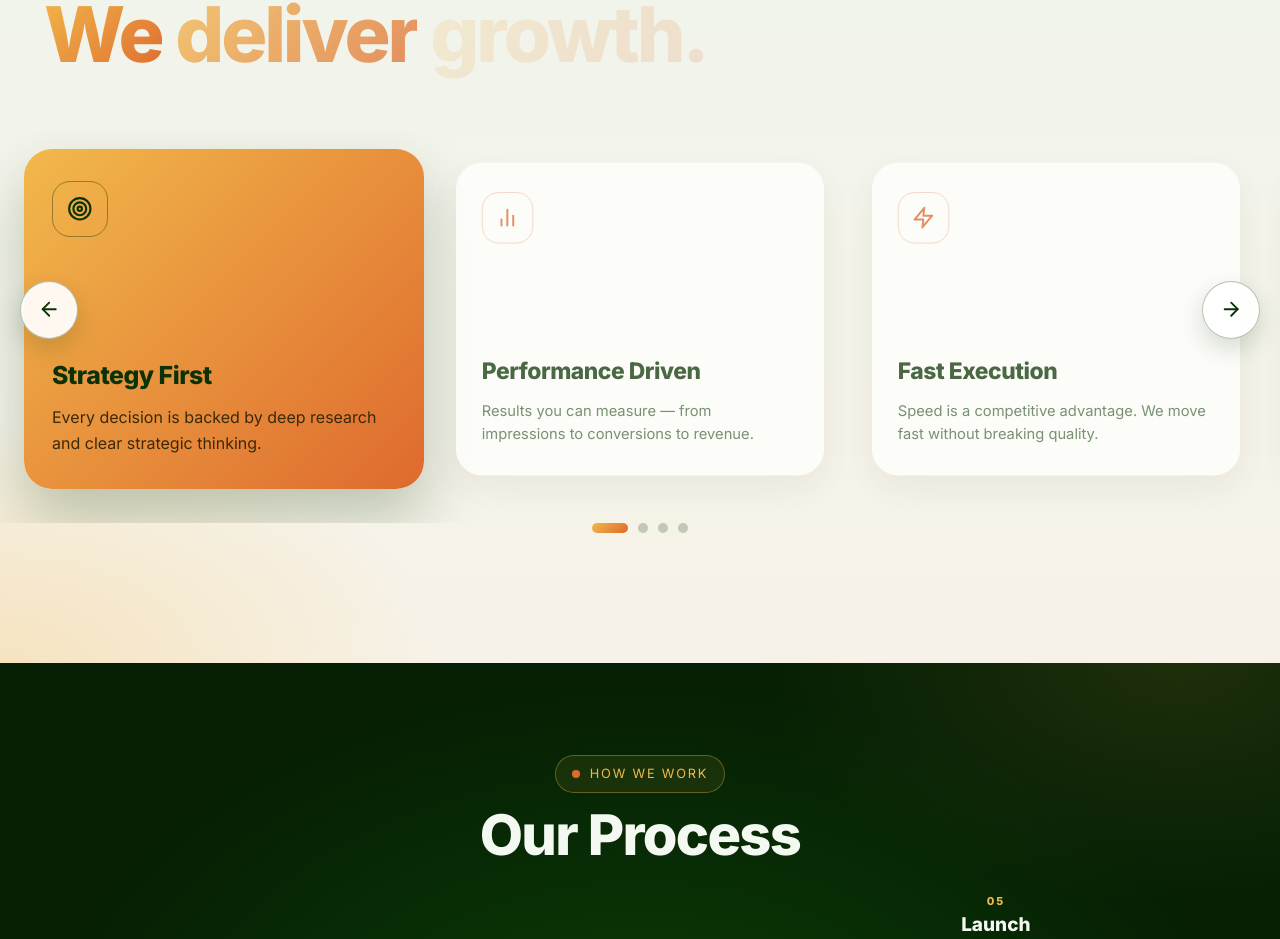
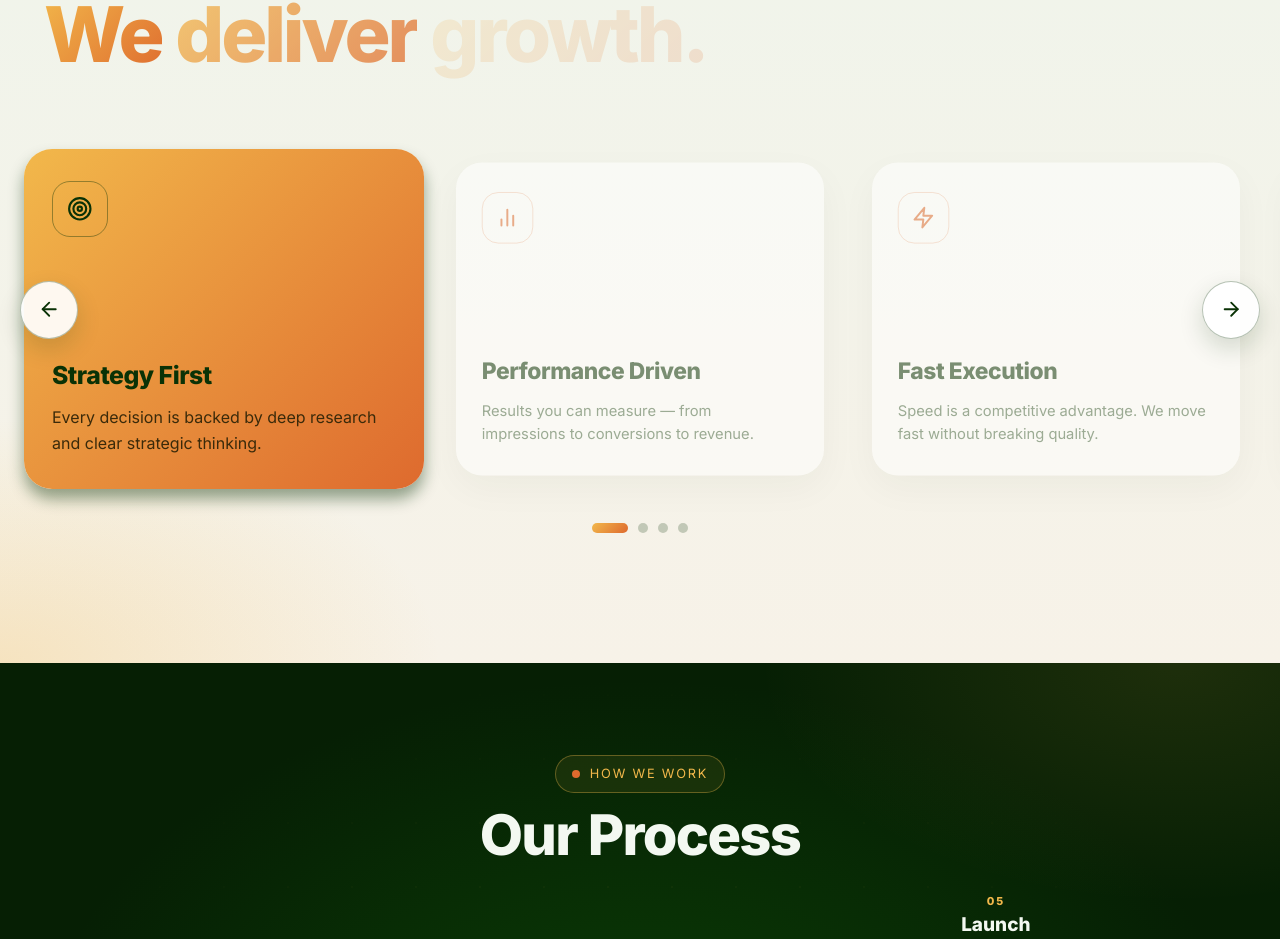
Before and after one commit to alinouh1/website-growthstationco, a Next.js app: page /website-growthstationco/ in a window 1280 px wide. Shown: the part 5146-6085 px from the top of the page. Built offline with nearby package versions, Linux system fonts and the light colour scheme; no server answers.

Commit message:
edit why card opacity

```diff
--- a/src/app/_home/WhyCards.module.css
+++ b/src/app/_home/WhyCards.module.css
@@ -1,25 +1,169 @@
-.stage{--cw:clamp(280px,76vw,400px);position:relative;width:100vw;margin:56px 0 0 calc(50% - 50vw)}
-.rail{display:flex;gap:16px;padding:18px calc((100vw - var(--cw)) / 2) 34px;overflow-x:auto;scroll-snap-type:x mandatory;overscroll-behavior-x:contain;scrollbar-width:none}
-.rail::-webkit-scrollbar{display:none}
-@media(hover:hover){.rail{cursor:grab}}
-.drag{scroll-snap-type:none;cursor:grabbing;user-select:none}
-.card{position:relative;overflow:hidden;isolation:isolate;flex:0 0 var(--cw);min-height:340px;scroll-snap-align:center;display:flex;flex-direction:column;justify-content:space-between;gap:40px;padding:32px 28px;border-radius:28px;background:#fff;box-shadow:0 14px 40px rgba(10,50,6,.08);opacity:0;scale:.92;transition:scale .55s cubic-bezier(.2,.8,.2,1),box-shadow .55s,opacity .55s}
-.in .card{opacity:.72;animation:rise .85s cubic-bezier(.2,.8,.2,1) backwards;animation-delay:calc(var(--i) * 90ms)}
-.in .card.act{opacity:1;scale:1;box-shadow:0 30px 60px rgba(10,50,6,.24)}
-@keyframes rise{from{opacity:0;translate:0 44px}}
-.card::before{content:"";position:absolute;inset:0;z-index:-1;background:var(--grad-cta);translate:0 101%;transition:translate .6s cubic-bezier(.76,0,.24,1)}
-.act::before{translate:0 0}
-.ico{width:56px;height:56px;border-radius:18px;display:grid;place-items:center;font-size:1.6rem;color:var(--orange-500);border:1px solid rgba(222,106,46,.35);transition:color .4s,border-color .4s}
-.act .ico{color:var(--green-900);border-color:rgba(10,50,6,.4)}
-.card h3{font-size:1.55rem;font-weight:800;letter-spacing:-.02em;margin-bottom:10px;user-select:none}
-.card p{color:#4b6a47;line-height:1.6;transition:color .4s;user-select:none}
-.act p{color:#3a2a0a}
+.stage {
+  --cw: clamp(280px, 76vw, 400px);
+  position: relative;
+  width: 100vw;
+  margin: 56px 0 0 calc(50% - 50vw);
+}
+.rail {
+  display: flex;
+  gap: 16px;
+  padding: 18px calc((100vw - var(--cw)) / 2) 34px;
+  overflow-x: auto;
+  scroll-snap-type: x mandatory;
+  overscroll-behavior-x: contain;
+  scrollbar-width: none;
+}
+.rail::-webkit-scrollbar {
+  display: none;
+}
+@media (hover: hover) {
+  .rail {
+    cursor: grab;
+  }
+}
+.drag {
+  scroll-snap-type: none;
+  cursor: grabbing;
+  user-select: none;
+}
+.card {
+  position: relative;
+  overflow: hidden;
+  isolation: isolate;
+  flex: 0 0 var(--cw);
+  min-height: 340px;
+  scroll-snap-align: center;
+  display: flex;
+  flex-direction: column;
+  justify-content: space-between;
+  gap: 40px;
+  padding: 32px 28px;
+  border-radius: 28px;
+  background: #fff;
+  box-shadow: 0 14px 40px rgba(10, 50, 6, 0.08);
+  opacity: 0;
+  scale: 0.92;
+  transition:
+    scale 0.55s cubic-bezier(0.2, 0.8, 0.2, 1),
+    box-shadow 0.55s,
+    opacity 0.55s;
+}
+.in .card {
+  opacity: 0.52;
+  animation: rise 0.85s cubic-bezier(0.2, 0.8, 0.2, 1) backwards;
+  animation-delay: calc(var(--i) * 90ms);
+}
+.in .card.act {
+  opacity: 1;
+  scale: 1;
+  box-shadow: 0 10px 15px rgba(10, 50, 6, 0.425);
+}
+@keyframes rise {
+  from {
+    opacity: 0;
+    translate: 0 44px;
+  }
+}
+.card::before {
+  content: "";
+  position: absolute;
+  inset: 0;
+  z-index: -1;
+  background: var(--grad-cta);
+  translate: 0 101%;
+  transition: translate 0.6s cubic-bezier(0.76, 0, 0.24, 1);
+}
+.act::before {
+  translate: 0 0;
+}
+.ico {
+  width: 56px;
+  height: 56px;
+  border-radius: 18px;
+  display: grid;
+  place-items: center;
+  font-size: 1.6rem;
+  color: var(--orange-500);
+  border: 1px solid rgba(222, 106, 46, 0.35);
+  transition:
+    color 0.4s,
+    border-color 0.4s;
+}
+.act .ico {
+  color: var(--green-900);
+  border-color: rgba(10, 50, 6, 0.4);
+}
+.card h3 {
+  font-size: 1.55rem;
+  font-weight: 800;
+  letter-spacing: -0.02em;
+  margin-bottom: 10px;
+  user-select: none;
+}
+.card p {
+  color: #4b6a47;
+  line-height: 1.6;
+  transition: color 0.4s;
+  user-select: none;
+}
+.act p {
+  color: #3a2a0a;
+}
 
-.arrow{display:none;position:absolute;top:calc(50% - 22px);translate:0 -50%;z-index:5;width:58px;height:58px;border-radius:50%;place-items:center;font-size:1.4rem;color:var(--green-900);background:rgba(255,255,255,.92);border:1.5px solid rgba(10,50,6,.3);box-shadow:0 10px 24px rgba(10,50,6,.16);transition:background .3s,color .3s,scale .3s}
-.arrow:hover{background:var(--green-900);color:var(--amber-400);scale:1.08}
-.prev{left:max(16px,calc(50% - 620px))}.next{right:max(16px,calc(50% - 620px))}
-@media(min-width:700px){.arrow{display:grid}}
+.arrow {
+  display: none;
+  position: absolute;
+  top: calc(50% - 22px);
+  translate: 0 -50%;
+  z-index: 5;
+  width: 58px;
+  height: 58px;
+  border-radius: 50%;
+  place-items: center;
+  font-size: 1.4rem;
+  color: var(--green-900);
+  background: rgba(255, 255, 255, 0.92);
+  border: 1.5px solid rgba(10, 50, 6, 0.3);
+  box-shadow: 0 10px 24px rgba(10, 50, 6, 0.16);
+  transition:
+    background 0.3s,
+    color 0.3s,
+    scale 0.3s;
+}
+.arrow:hover {
+  background: var(--green-900);
+  color: var(--amber-400);
+  scale: 1.08;
+}
+.prev {
+  left: max(16px, calc(50% - 620px));
+}
+.next {
+  right: max(16px, calc(50% - 620px));
+}
+@media (min-width: 700px) {
+  .arrow {
+    display: grid;
+  }
+}
 
-.dots{display:flex;justify-content:center;gap:10px}
-.dot{width:10px;height:10px;padding:0;border:0;border-radius:99px;background:rgba(10,50,6,.22);transition:width .45s cubic-bezier(.2,.8,.2,1),background .45s}
-.dot.on{width:36px;background:var(--grad-cta)}
+.dots {
+  display: flex;
+  justify-content: center;
+  gap: 10px;
+}
+.dot {
+  width: 10px;
+  height: 10px;
+  padding: 0;
+  border: 0;
+  border-radius: 99px;
+  background: rgba(10, 50, 6, 0.22);
+  transition:
+    width 0.45s cubic-bezier(0.2, 0.8, 0.2, 1),
+    background 0.45s;
+}
+.dot.on {
+  width: 36px;
+  background: var(--grad-cta);
+}
```
